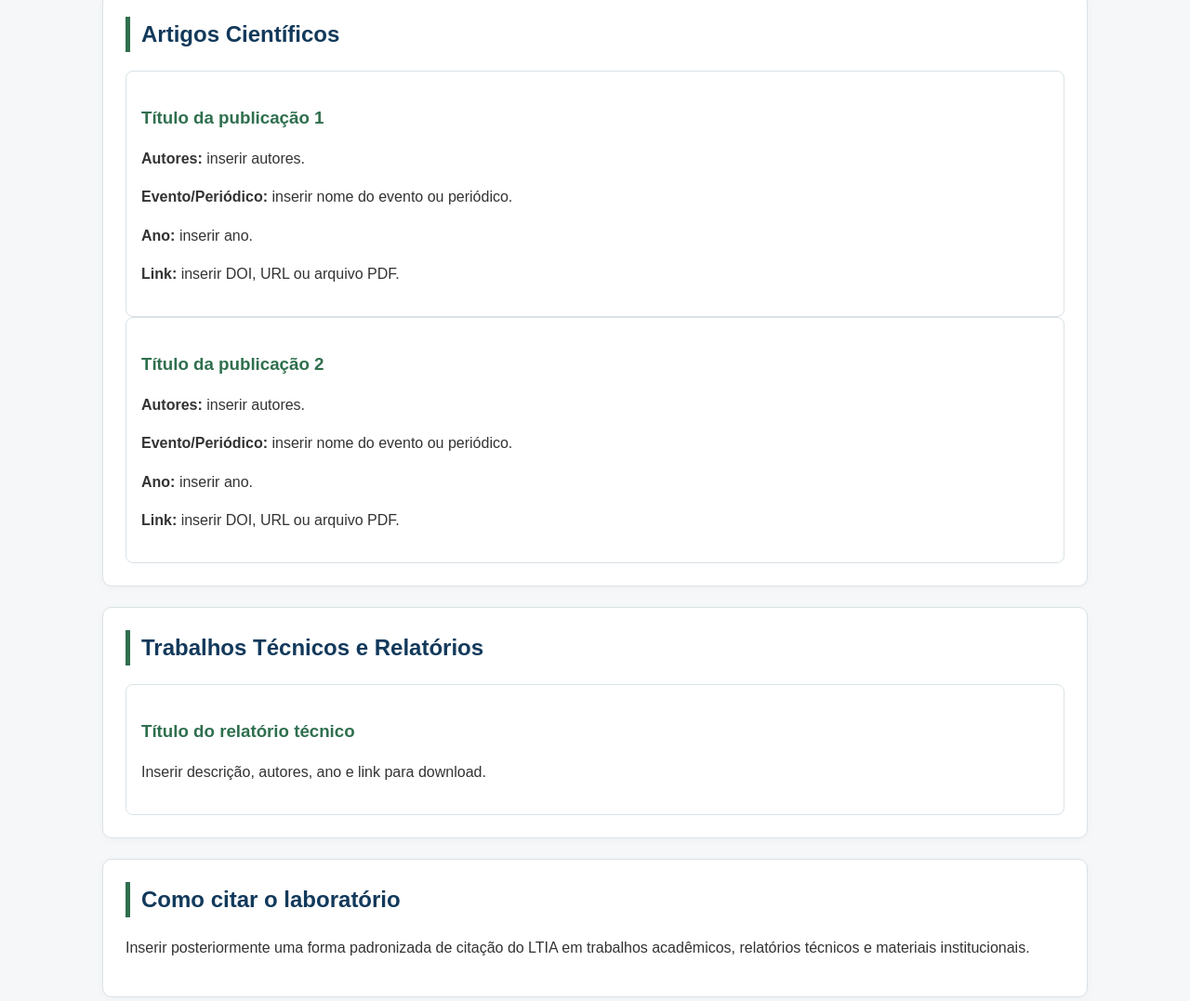
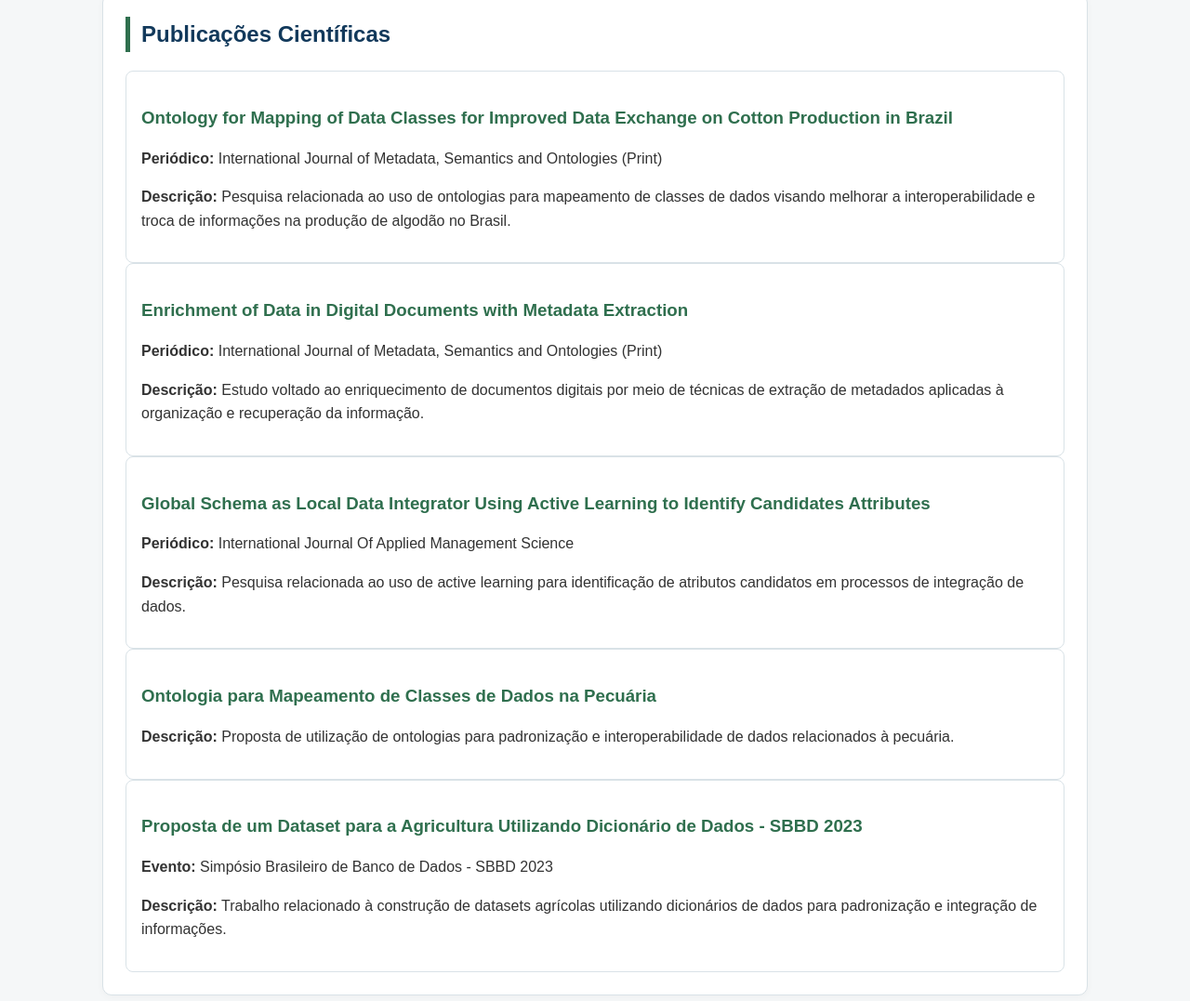
Before and after one commit to clovissjunior/ltia, a plain HTML site: page publicacoes.html in a window 1280 px wide. Shown: the part 252-1329 px from the top of the page at 93% size. Drawn offline with Linux system fonts and the light colour scheme.

Commit message:
Site inicial do LTIA

```diff
--- a/publicacoes.html
+++ b/publicacoes.html
@@ -24,41 +24,97 @@
 </nav>
 
 <main>
+
     <section class="card">
-        <h2>Artigos Científicos</h2>
+
+        <h2>Publicações Científicas</h2>
 
         <div class="item">
-            <h3>Título da publicação 1</h3>
-            <p><strong>Autores:</strong> inserir autores.</p>
-            <p><strong>Evento/Periódico:</strong> inserir nome do evento ou periódico.</p>
-            <p><strong>Ano:</strong> inserir ano.</p>
-            <p><strong>Link:</strong> inserir DOI, URL ou arquivo PDF.</p>
+
+            <h3>Ontology for Mapping of Data Classes for Improved Data Exchange on Cotton Production in Brazil</h3>
+
+            <p>
+                <strong>Periódico:</strong>
+                International Journal of Metadata, Semantics and Ontologies (Print)
+            </p>
+
+            <p>
+                <strong>Descrição:</strong>
+                Pesquisa relacionada ao uso de ontologias para mapeamento
+                de classes de dados visando melhorar a interoperabilidade
+                e troca de informações na produção de algodão no Brasil.
+            </p>
+
         </div>
 
         <div class="item">
-            <h3>Título da publicação 2</h3>
-            <p><strong>Autores:</strong> inserir autores.</p>
-            <p><strong>Evento/Periódico:</strong> inserir nome do evento ou periódico.</p>
-            <p><strong>Ano:</strong> inserir ano.</p>
-            <p><strong>Link:</strong> inserir DOI, URL ou arquivo PDF.</p>
+
+            <h3>Enrichment of Data in Digital Documents with Metadata Extraction</h3>
+
+            <p>
+                <strong>Periódico:</strong>
+                International Journal of Metadata, Semantics and Ontologies (Print)
+            </p>
+
+            <p>
+                <strong>Descrição:</strong>
+                Estudo voltado ao enriquecimento de documentos digitais
+                por meio de técnicas de extração de metadados
+                aplicadas à organização e recuperação da informação.
+            </p>
+
         </div>
+
+        <div class="item">
+
+            <h3>Global Schema as Local Data Integrator Using Active Learning to Identify Candidates Attributes</h3>
+
+            <p>
+                <strong>Periódico:</strong>
+                International Journal Of Applied Management Science
+            </p>
+
+            <p>
+                <strong>Descrição:</strong>
+                Pesquisa relacionada ao uso de active learning
+                para identificação de atributos candidatos
+                em processos de integração de dados.
+            </p>
+
+        </div>
+
+        <div class="item">
+
+            <h3>Ontologia para Mapeamento de Classes de Dados na Pecuária</h3>
+
+            <p>
+                <strong>Descrição:</strong>
+                Proposta de utilização de ontologias para padronização
+                e interoperabilidade de dados relacionados à pecuária.
+            </p>
+
+        </div>
+
+        <div class="item">
+
+            <h3>Proposta de um Dataset para a Agricultura Utilizando Dicionário de Dados - SBBD 2023</h3>
+
+            <p>
+                <strong>Evento:</strong>
+                Simpósio Brasileiro de Banco de Dados - SBBD 2023
+            </p>
+
+            <p>
+                <strong>Descrição:</strong>
+                Trabalho relacionado à construção de datasets
+                agrícolas utilizando dicionários de dados
+                para padronização e integração de informações.
+            </p>
+
+        </div>
+
     </section>
 
-    <section class="card">
-        <h2>Trabalhos Técnicos e Relatórios</h2>
-        <div class="item">
-            <h3>Título do relatório técnico</h3>
-            <p>Inserir descrição, autores, ano e link para download.</p>
-        </div>
-    </section>
-
-    <section class="card">
-        <h2>Como citar o laboratório</h2>
-        <p>
-            Inserir posteriormente uma forma padronizada de citação do LTIA em trabalhos acadêmicos,
-            relatórios técnicos e materiais institucionais.
-        </p>
-    </section>
 </main>
 
 <footer>
```
